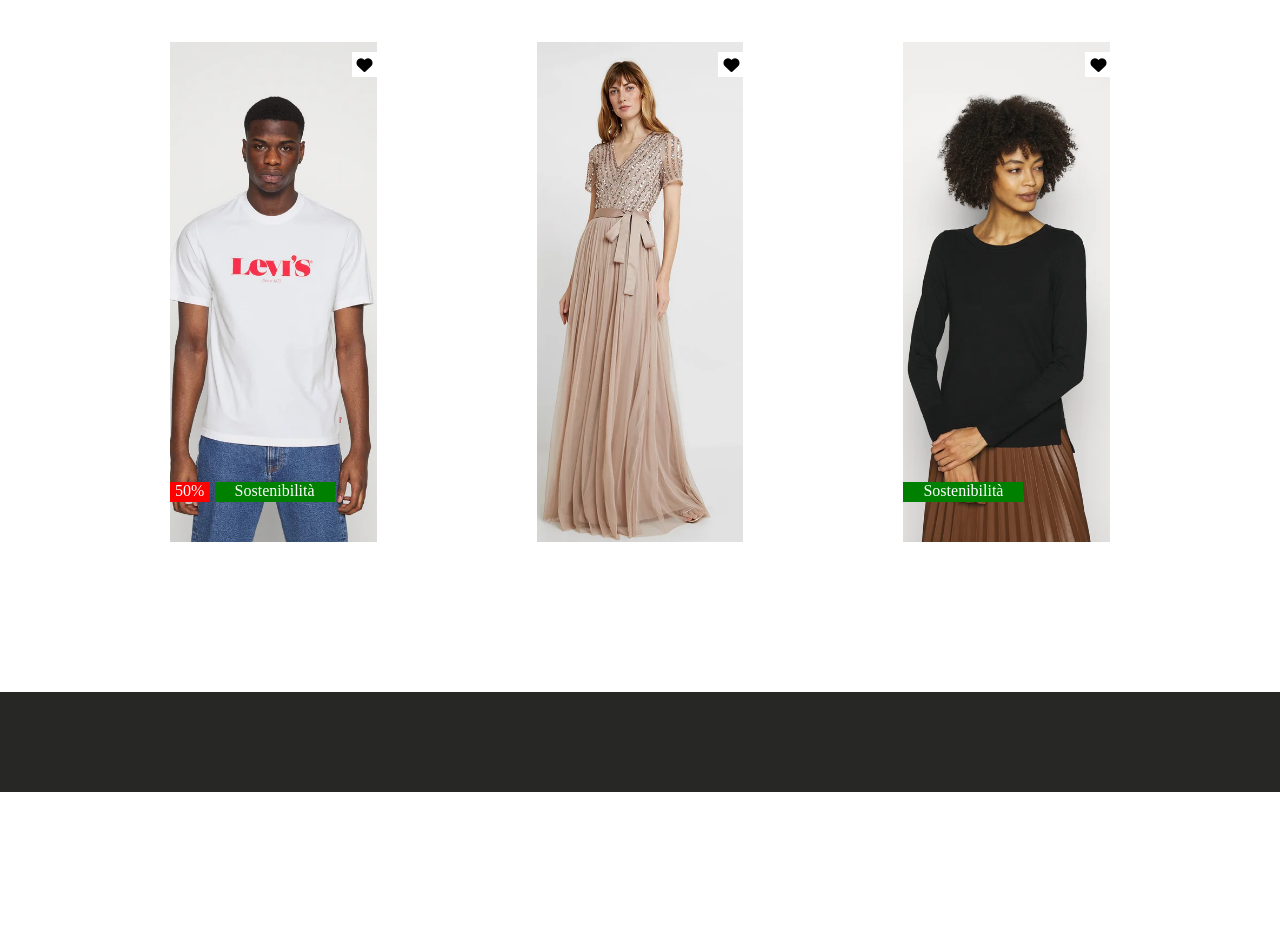
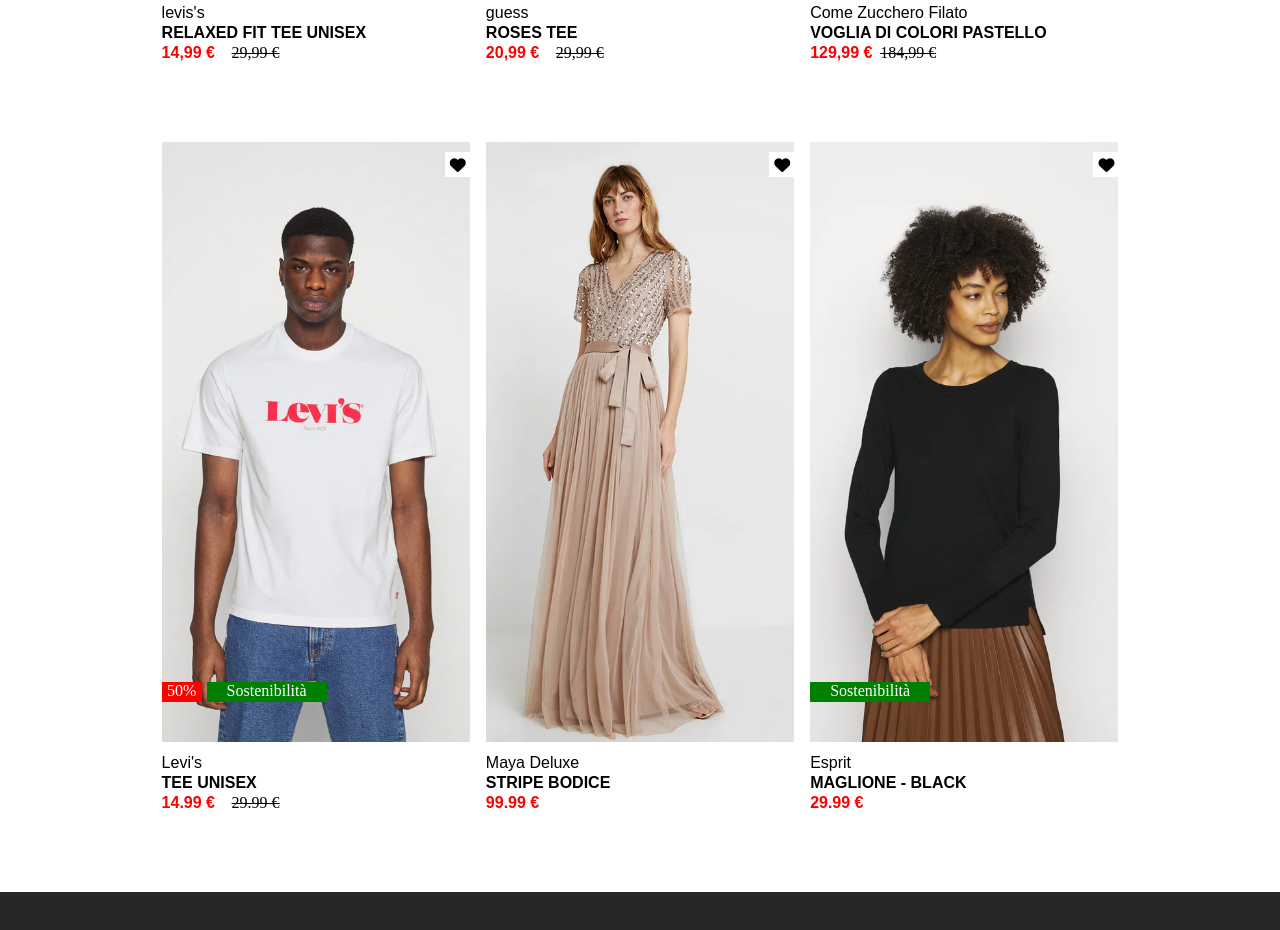
Before and after one commit to Christianmagni97/html-css-boolando, a plain HTML site: page index.html in a window 1280 px wide. Shown: the part 772-1702 px from the top of the page. Before the commit the page ends 1564 px from the top, so only its background shows below. Drawn offline with Linux system fonts and the light colour scheme.

Commit message:
aggiunta-titoli-prodotti

```diff
--- a/boolando.css
+++ b/boolando.css
@@ -37,8 +37,8 @@
 }
 main{
     margin-top: 5%;
-    margin-left: 7%;
-    margin-right: 7%;
+    margin-left: 12%;
+    margin-right: 12%;
 }
 .Prodotti{
     display: flex;
@@ -49,8 +49,8 @@
     position: relative;
     display: flex;
     background-color: greenyellow;
-    width: calc((100% / 3) - 10rem);
-    height: 500px;
+    width: calc((100% / 3) - 1rem);
+    height: 600px;
 }
  .prodotto > img{
     width: 100%;
@@ -94,3 +94,25 @@
     width: 25px;
 
 }
+#descrizione-articolo{
+    position: absolute;
+    bottom: -50px;
+}
+#secondoarticolodes{
+    position: absolute;
+    bottom: -30px;
+}
+#prezzoarticolo{
+    position: absolute;
+    bottom: -70px;
+
+}
+ #prezzoarticolo{
+    color: red;
+}
+#rigato{
+    position: absolute;
+    bottom: -70px;
+    left: 70px;
+    text-decoration: line-through;
+}
--- a/index.html
+++ b/index.html
@@ -23,54 +23,62 @@
 
     </header>
     <main>
+        <!-- primo articolo-->
         <section class="Prodotti">
             <article class="prodotto">
                 <img src="./1.webp" alt="">
                 <span id="stsconto">50%</span>
                 <span id="sostenibile2">Sostenibilità</span>
                 <span id="cuore"><i class="fa-solid fa-heart"></i></span>
-
-
+                <p id="descrizione-articolo"><strong>RELAXED FIT TEE UNISEX</strong></p>
+                <p id="secondoarticolodes">levis's</p>
+                <p id="prezzoarticolo"><strong>14,99 €</strong></p><span id="rigato">29,99 €</span>
             </article>
+            <!-- secondo articolo-->
             <article class="prodotto">
                 <img src="./2.webp" alt="">
                 <span id="stsconto">30%</span>
                 <span id="cuore"><i class="fa-solid fa-heart"></i></span>
-
-
+                <p id="descrizione-articolo"><strong>ROSES TEE</strong></p>
+                <p id="secondoarticolodes">guess</p>
+                <p id="prezzoarticolo"><strong>20,99 €</strong></p><span id="rigato">29,99 €</span>
             </article>
+            <!-- terzo articolo-->
             <article class="prodotto">
                 <img src="./3.webp" alt="">
                 <span id="stsconto">30%</span>
                 <span id="cuore"><i class="fa-solid fa-heart"></i></span>
-
-
+                <p id="descrizione-articolo"><strong>VOGLIA DI COLORI PASTELLO</strong></p>
+                <p id="secondoarticolodes">Come Zucchero Filato</p>
+                <p id="prezzoarticolo"><strong>129,99 €</strong></p><span id="rigato">184,99 €</span>
             </article>
-
         </section>
+        <!--quarto articolo-->
         <section class="Prodotti">
             <article class="prodotto">
                 <img src="./4.webp" alt="">
                 <span id="stsconto">50%</span>
                 <span id="sostenibile2">Sostenibilità</span>
-                <span id="cuore"><i class="fa-solid fa-heart"></i></span>
-
-
+                <span id="cuore"><i class="fa-solid fa-heart"></i></span><p id="descrizione-articolo"><strong>TEE UNISEX</strong></p>
+                <p id="secondoarticolodes">Levi's</p>
+                <p id="prezzoarticolo"><strong>14.99 €</strong></p><span id="rigato">29.99 €</span>
             </article>
+            <!-- quinto articolo-->
             <article class="prodotto">
                 <img src="./5.webp" alt="">
                 <span id="cuore"><i class="fa-solid fa-heart"></i></span>
-
-
+                <p id="descrizione-articolo"><strong>STRIPE BODICE</strong></p>
+                <p id="secondoarticolodes">Maya Deluxe</p>
+                <p id="prezzoarticolo"><strong>99.99 €</strong></p>
             </article>
+            <!-- sesto articolo-->
             <article class="prodotto">
                 <img src="./6.webp" alt="">
                 <span id="sostenibile">Sostenibilità</span>
                 <span id="cuore"><i class="fa-solid fa-heart"></i></span>
-
-
-
-
+                <p id="descrizione-articolo"><strong>MAGLIONE - BLACK</strong></p>
+                <p id="secondoarticolodes">Esprit</p>
+                <p id="prezzoarticolo"><strong>29.99 €</strong></p>
             </article>
 
         </section>
```
